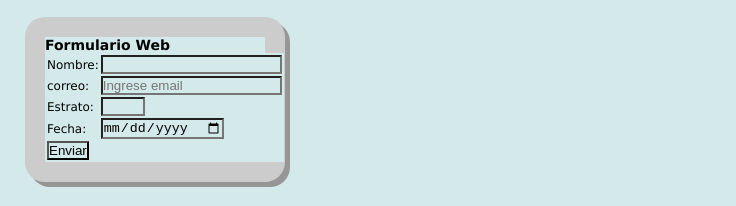
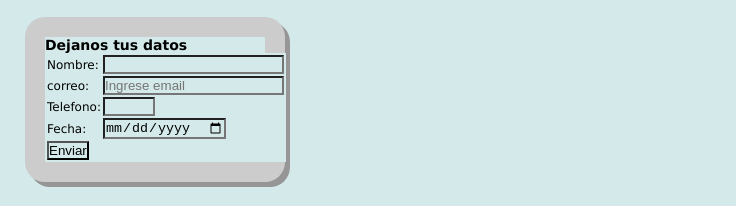
Before and after one commit to Juligbass/sitiowebbrace, a plain HTML site: page index.html in a window 1280 px wide. Shown: the part 344-550 px from the top of the page, 415-1151 px from the left. Drawn offline with Linux system fonts and the light colour scheme.

Commit message:
Mofoficación formulario

```diff
--- a/index.html
+++ b/index.html
@@ -62,7 +62,7 @@
 
     <aside id="lateral">
         <form name="formulario">
-            <h2>Formulario Web</h2>
+            <h2>Dejanos tus datos</h2>
             <table border="0">
                 <tr>
                     <td><label for="txtNombre">Nombre:</label></td>
@@ -73,8 +73,8 @@
                     <td><input type="email" id="miEmail" placeholder="Ingrese email"></td>
                 </tr>
                 <tr>
-                    <td>Estrato:</td>
-                    <td><input type="number" id="numEst" min="1" max="6" step="1"></td>
+                    <td>Telefono:</td>
+                    <td><input type="number" id="numEst" min="10" max="10" step="1"></td>
                 </tr>
                 <tr>
                     <td>Fecha:</td>
```
